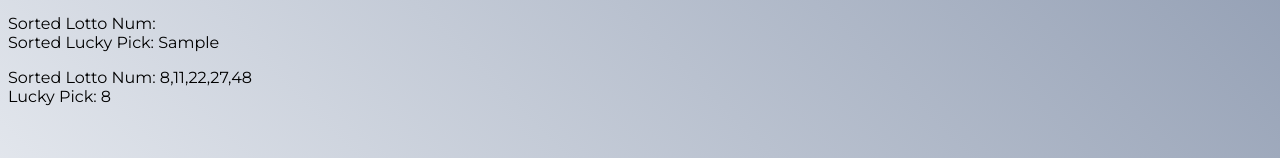
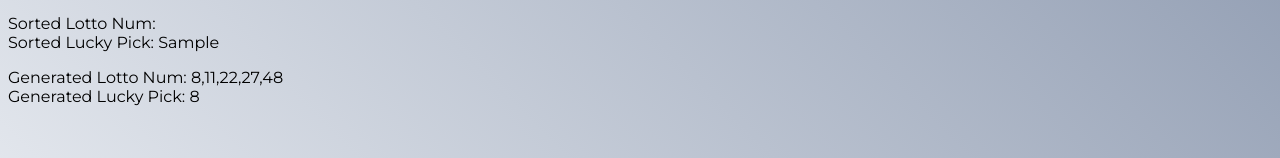
Before and after one commit to connorwind/lotto, a plain HTML site: page index.html in a window 1280 px wide. Both pictures are taken after typing "Sample", "Sample" into the empty fields and a click on the button "Submit". Shown: the part 274-432 px from the top of the page. Drawn offline with Linux system fonts and the light colour scheme.

Commit message:
Update index.html

```diff
--- a/index.html
+++ b/index.html
@@ -31,8 +31,8 @@
                 document.getElementById("yournum").innerHTML = tx;
                 document.getElementById("sortnum").innerHTML = "Sorted Lotto Num: "+x
                 + "<br>Sorted Lucky Pick: "+ lck;
-                document.getElementById("winningnum").innerHTML = "Sorted Lotto Num: "+gen
-                + "<br> Lucky Pick: "+ genlck;
+                document.getElementById("winningnum").innerHTML = "Generated Lotto Num: "+gen
+                + "<br> Generated Lucky Pick: "+ genlck;
 
                 var count = 0;
                 var sharelck = false;
```
